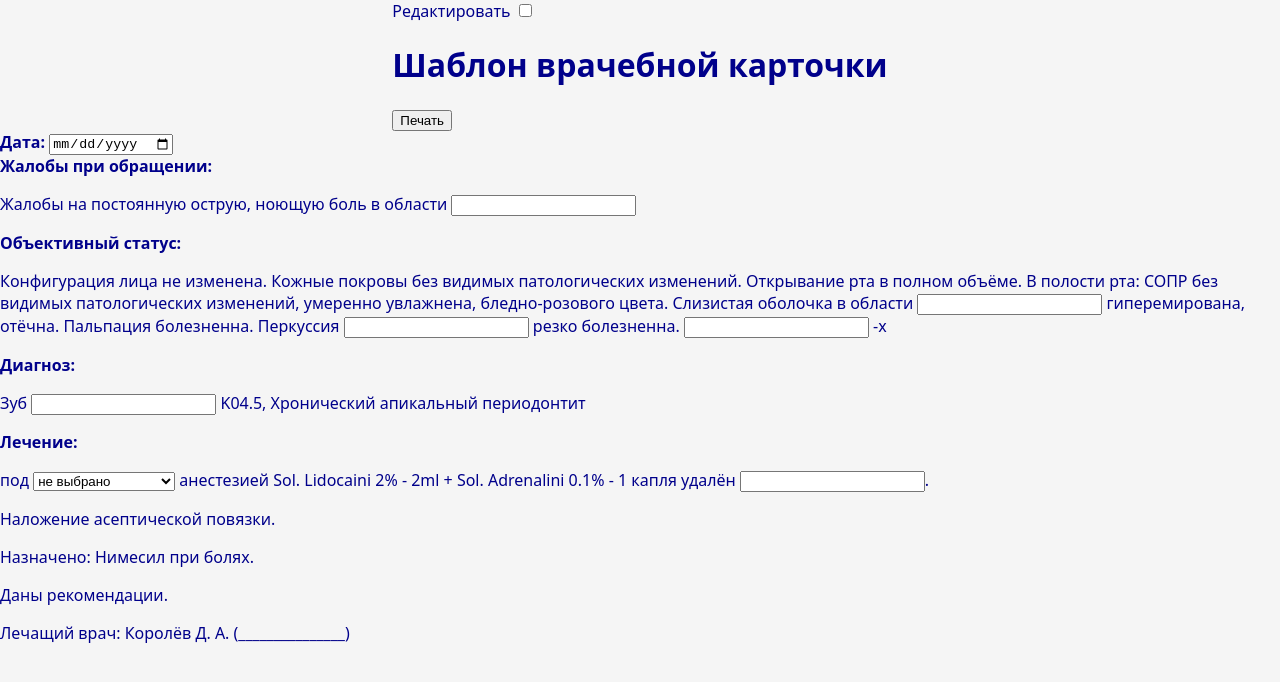
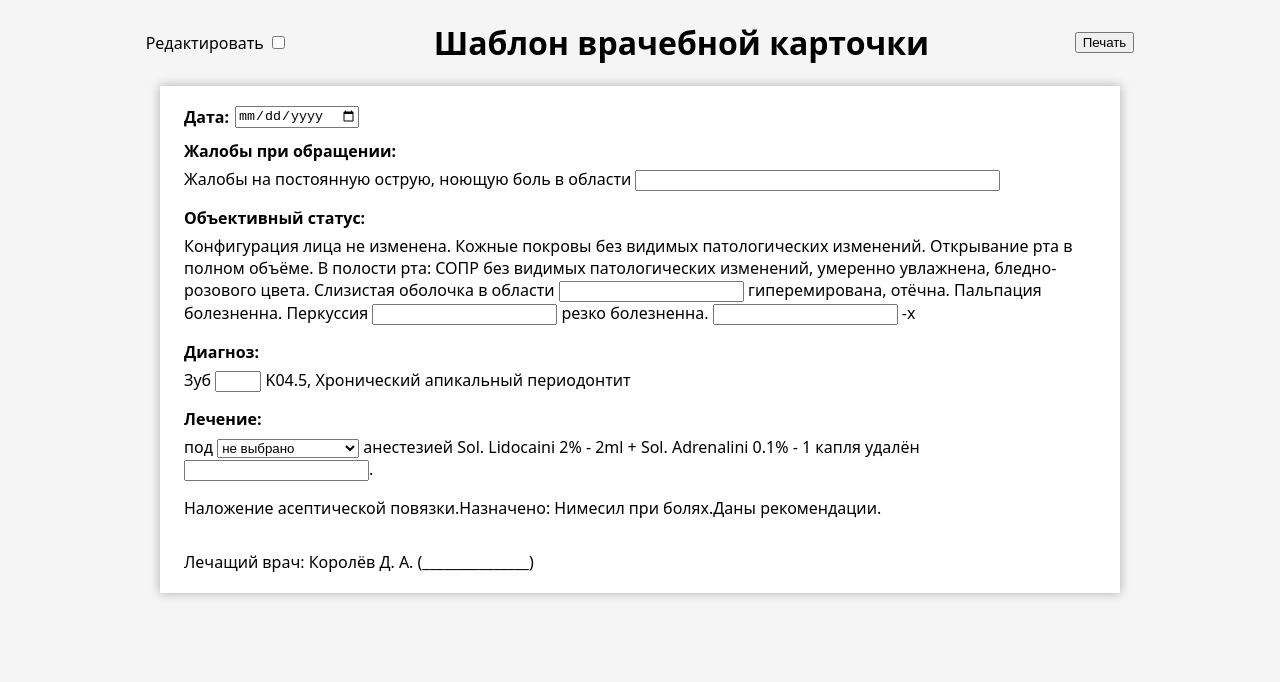
Before and after one commit to slavkapiyavka/card-template, a plain HTML site: page index.html in a window 1280 px wide. Drawn offline with Linux system fonts and the light colour scheme.

Commit message:
feat: style project

```diff
--- a/styles/styles.css
+++ b/styles/styles.css
@@ -12,7 +12,7 @@ body {
   display: flex;
   align-items: center;
   flex-direction: column;
-  color: darkblue;
+  color: black;
   background-color: whitesmoke;
   min-height: 100dvh;
   margin: 0;
@@ -25,3 +25,79 @@ video {
   max-width: 100%;
   height: auto;
 }
+
+p {
+  margin: 0 0 1em;
+}
+
+.main-header {
+  display: flex;
+  align-items: center;
+  justify-content: space-evenly;
+  width: 100%;
+}
+
+.card-form {
+  margin-bottom: 24px;
+  padding: 20px 24px;
+  background: #fff;
+  box-shadow: 0 0 10px rgba(0,0,0,0.3);
+  width: max(320px, calc(100vw - 25%));
+}
+
+.card-form__row:last-of-type {
+  margin-bottom: 16px;
+}
+
+.card-form__row b {
+  display: inline-block;
+  margin-bottom: 6px;
+}
+
+.date {
+  width: fit-content;
+  display: flex;
+  gap: 6px;
+  margin-bottom: 12px;
+}
+
+.complaint-input {
+  width: 40%;
+}
+
+.tooth-input {
+  width: 46px;
+}
+
+.treatment {
+  display: flex;
+  flex-direction: row;
+  flex-wrap: wrap;
+}
+
+.treatment__title {
+  flex: 1 0 100%;
+}
+
+.form-footer__sign {
+  margin-bottom: 0;
+}
+
+@media print {
+  .main-header {
+    display: none;
+  }
+
+  .card-form {
+    width: 100%;
+    padding: 0;
+    box-shadow: none;
+  }
+
+  .print {
+    display: inline-block;
+    border: none;
+    -moz-appearance: none;
+    -webkit-appearance: none;
+  }
+}
```
